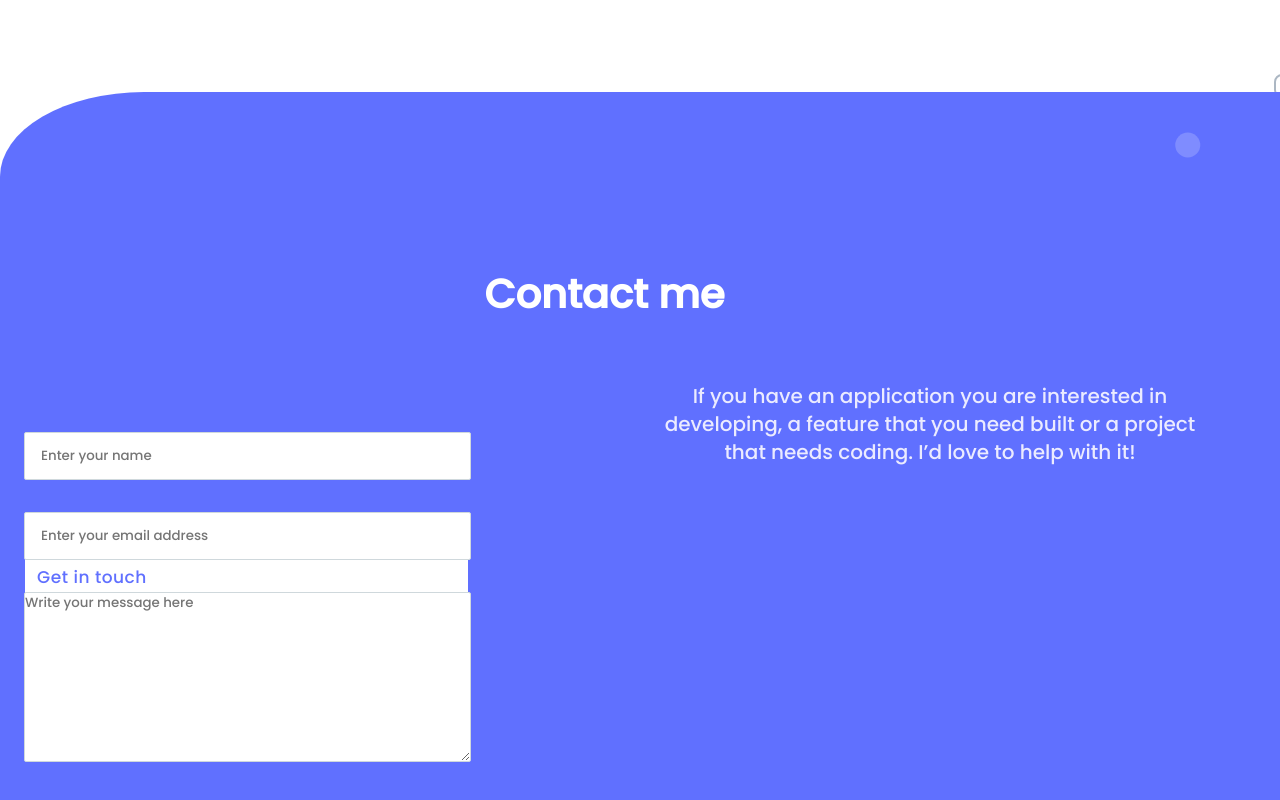
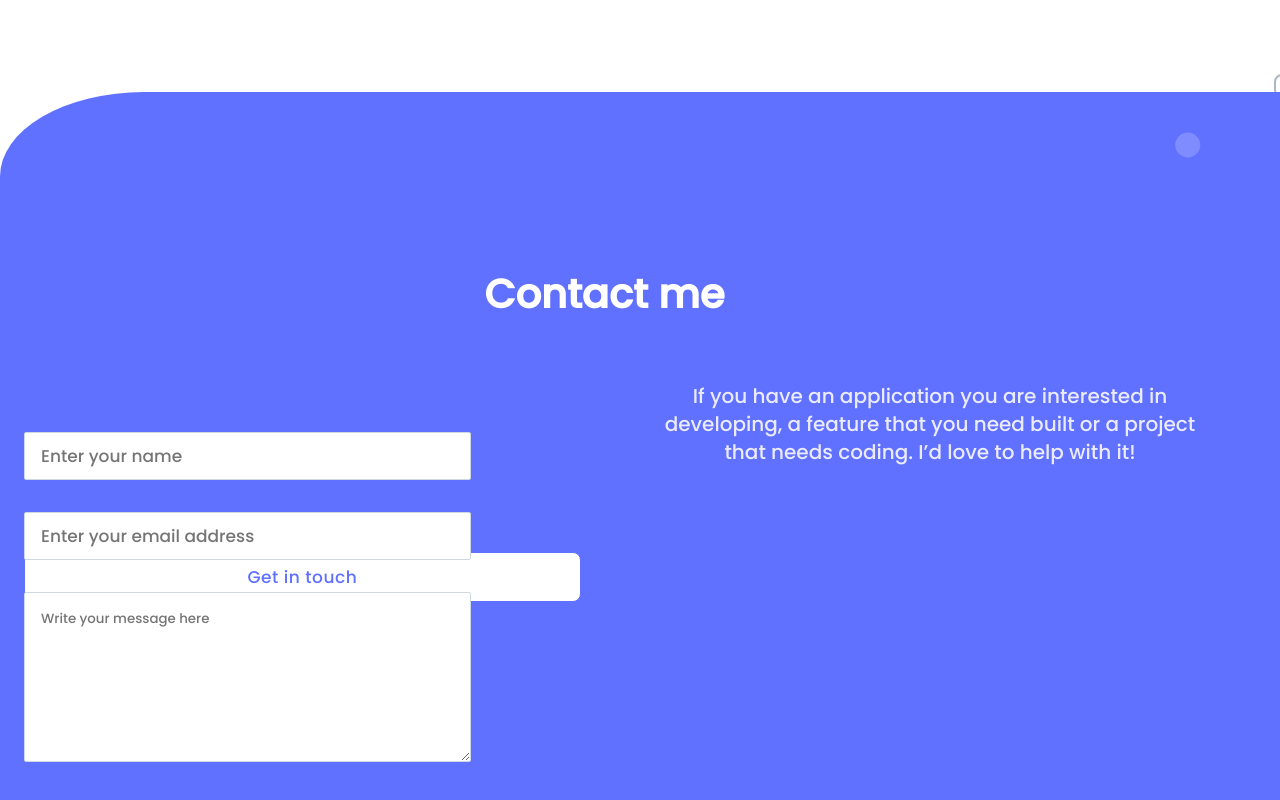
Before and after one commit to ntimanu/Portfolio, a website: page index.html in a window 1280 px wide. Shown: the part 4270-5070 px from the top of the page. Drawn offline with Linux system fonts and the light colour scheme.

Commit message:
Fix input and button padding

```diff
--- a/style.css
+++ b/style.css
@@ -318,6 +318,7 @@ ul li {
   display: flex;
   flex-direction: row;
   align-items: center;
+  justify-content: center;
   padding: 12px;
   gap: 10px;
   background: #fff;
@@ -545,6 +546,13 @@ ul li {
 
 .inputtxt1,
 .inputtxt2 {
+  font-style: normal;
+  font-weight: 400;
+  font-size: 17px;
+  line-height: 20px;
+  display: flex;
+  align-items: center;
+  color: #172b4d;
   height: 48px;
   padding: 1rem;
   border-radius: 8px;
@@ -561,6 +569,7 @@ ul li {
 }
 
 .inputtxt3 {
+  padding: 1rem;
   background: #fff;
   border: 1px solid #cfd8dc;
   border-radius: 8px;
@@ -575,7 +584,7 @@ ul li {
   align-items: center;
   text-align: center;
   letter-spacing: 0.03em;
-  width: 32%;
+  width: 40%;
   color: #396df2;
 }
 
```
